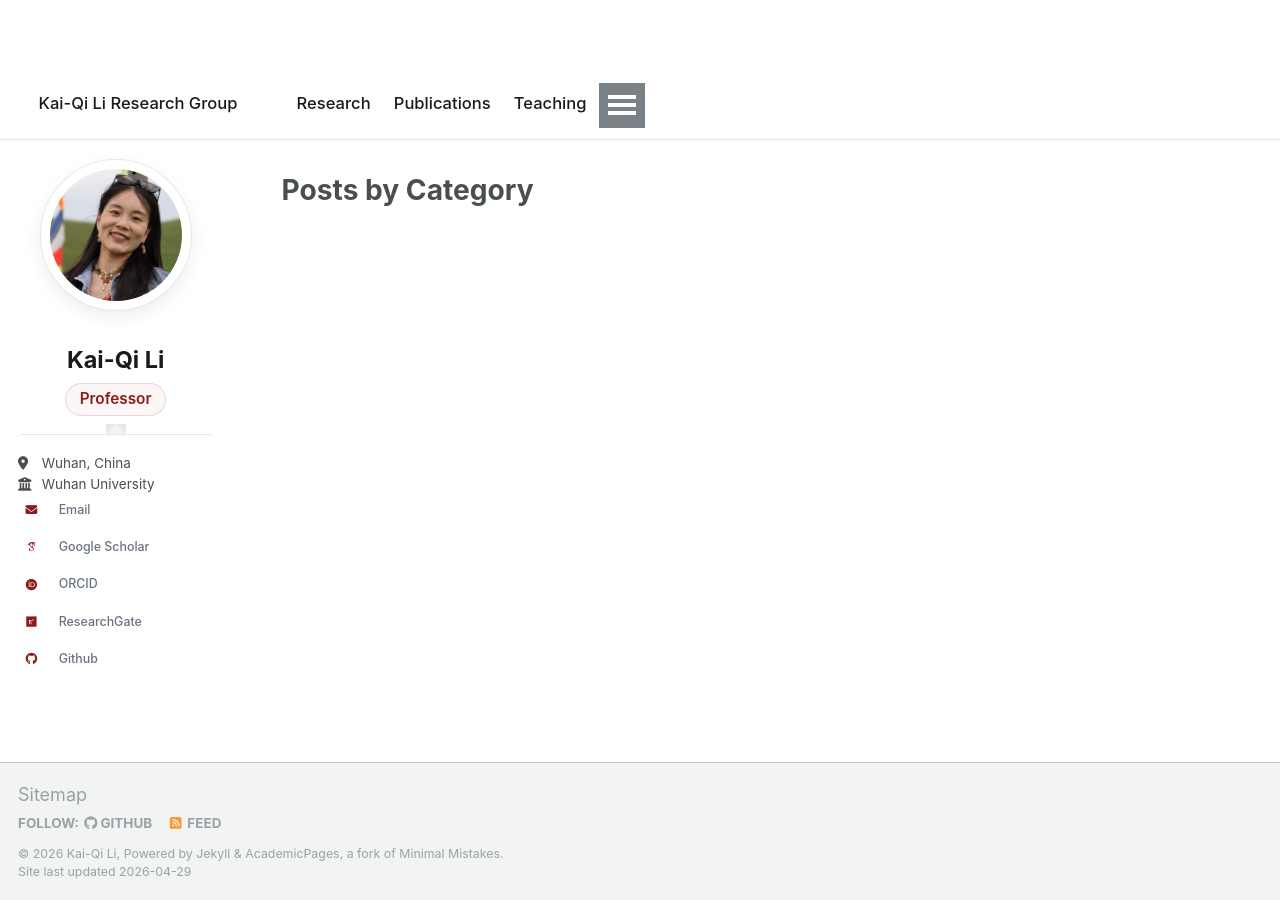
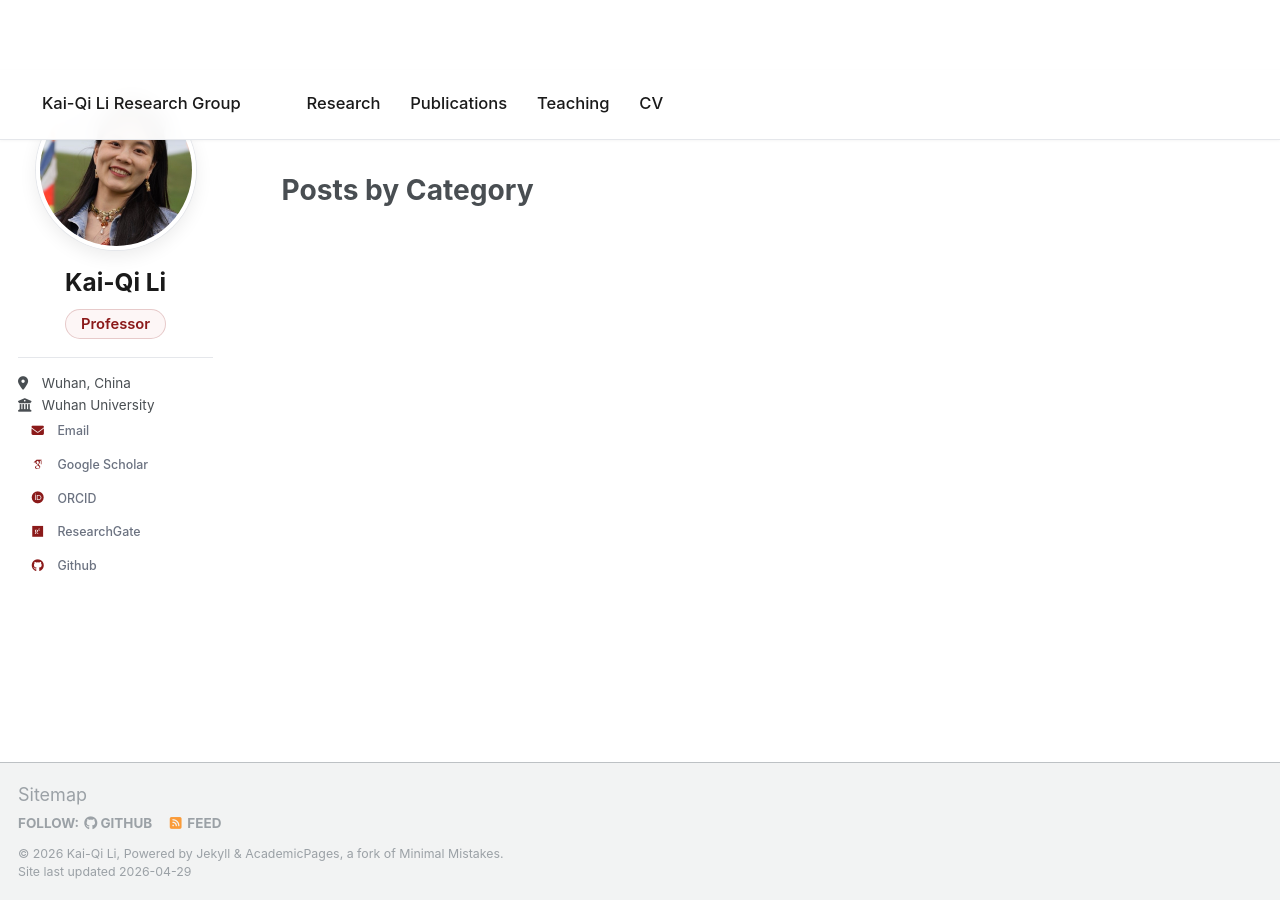
Before and after one commit to kqceeli/kqceeli.github.io, a Jekyll site: the page built from _pages/category-archive.html, in a window 1280 px wide. Built offline with Jekyll 4.4.1, drawn with Linux system fonts in a browser that asks for light colours; some web fonts are replaced.

Commit message:
Update custom.html

```diff
--- a/_includes/head/custom.html
+++ b/_includes/head/custom.html
@@ -34,7 +34,7 @@
 <!--  自定义样式:顶部导航 + 左侧侧边栏            -->
 <!-- ============================================= -->
 <!-- ============================================= -->
-<!--  自定义样式:顶部导航 + 左侧侧边栏(修复版)   -->
+<!--  自定义样式:顶部导航 + 左侧侧边栏(终极版)   -->
 <!-- ============================================= -->
 <style>
   /* ========== 全局变量 ========== */
@@ -66,7 +66,7 @@
 
   /* —— 站点标题 —— */
   .site-title {
-    font-size: 1.1em !important;
+    font-size: 1.08em !important;
     font-weight: 700 !important;
     color: var(--brand) !important;
     letter-spacing: -0.01em !important;
@@ -76,22 +76,48 @@
     color: var(--brand-hover) !important;
   }
 
-  /* —— 关键修复:防止菜单折叠成 X 号 —— */
+  /* ========== 关键:强制显示所有菜单 ========== */
   .greedy-nav {
     background: transparent !important;
+    flex-wrap: nowrap !important;
   }
 
+  /* 所有菜单项始终可见 */
+  .greedy-nav .visible-links {
+    display: flex !important;
+    flex-wrap: nowrap !important;
+    overflow: visible !important;
+  }
+
+  /* 彻底隐藏折叠按钮(那个灰方块) */
+  .greedy-nav__toggle,
+  .greedy-nav button {
+    display: none !important;
+    visibility: hidden !important;
+    width: 0 !important;
+    height: 0 !important;
+  }
+
+  /* 隐藏折叠菜单(不让它弹出) */
+  .greedy-nav .hidden-links {
+    display: none !important;
+    visibility: hidden !important;
+  }
+
+  /* —— 菜单项样式 + 悬浮效果 —— */
   .greedy-nav a {
+    position: relative !important;
     color: var(--text-dark) !important;
     font-size: 0.92em !important;
     font-weight: 500 !important;
-    padding: 0.5em 0.7em !important;     /* ← 缩小 padding,避免溢出折叠 */
-    margin: 0 !important;
-    position: relative !important;
-    transition: color 0.2s ease !important;
+    padding: 0.5em 0.8em !important;
+    margin: 0 0.1em !important;
+    border-radius: 6px !important;
     background: transparent !important;
+    transition: color 0.25s ease, background 0.25s ease !important;
   }
 
+  /* 悬浮下划线 */
   .greedy-nav a::after {
     content: "";
     position: absolute;
@@ -100,178 +126,200 @@
     width: 0;
     height: 2px;
     background: var(--brand);
-    transition: width 0.25s ease;
+    transition: width 0.3s ease;
     transform: translateX(-50%);
     border-radius: 2px;
   }
 
   .greedy-nav a:hover {
     color: var(--brand) !important;
-    background: transparent !important;
+    background: var(--brand-light) !important;
   }
 
   .greedy-nav a:hover::after {
     width: 60%;
   }
 
-  /* 隐藏溢出按钮(那个 X) */
-  .greedy-nav__toggle {
-    display: none !important;
+  /* 当前页高亮 */
+  .greedy-nav a.active,
+  .greedy-nav a[aria-current="page"] {
+    color: var(--brand) !important;
+    font-weight: 600 !important;
   }
 
-  /* 让所有菜单项始终可见,不要折叠 */
-  .greedy-nav .visible-links {
-    flex-wrap: nowrap !important;
+  .greedy-nav a.active::after,
+  .greedy-nav a[aria-current="page"]::after {
+    width: 60%;
   }
 
-  .greedy-nav .hidden-links {
-    display: none !important;
+  /* ========== 2. 左侧侧边栏(完全重构对齐) ========== */
+
+  /* 整个 sidebar 变成一列弹性布局 */
+  .sidebar {
+    display: flex !important;
+    flex-direction: column !important;
+    align-items: stretch !important;
+    padding: 0 !important;
   }
 
-  /* ========== 2. 左侧侧边栏 ========== */
-
-  /* —— 关键:把整个 sidebar 包成一张卡片 —— */
-  .sidebar.sticky,
-  .sidebar {
+  .sidebar.sticky {
     top: 5em !important;
   }
 
-  .author__avatar,
-  .author__content,
-  .author__urls-wrapper {
-    background: #ffffff;
-  }
-
-  /* 用一个统一容器把头像/姓名/链接全包起来 */
-  .sidebar > .author__avatar {
-    background: #fff !important;
-    padding: 1.5em 1.2em 0.5em !important;
-    border-radius: 14px 14px 0 0 !important;
-    border: 1px solid var(--border-light) !important;
-    border-bottom: none !important;
-    margin-bottom: 0 !important;
+  /* 头像容器 */
+  .sidebar .author__avatar {
     display: flex !important;
     justify-content: center !important;
-  }
-
-  .sidebar > .author__content {
-    background: #fff !important;
-    padding: 0.8em 1.2em 0.5em !important;
-    border-left: 1px solid var(--border-light) !important;
-    border-right: 1px solid var(--border-light) !important;
+    align-items: center !important;
+    width: 100% !important;
+    padding: 0 !important;
+    margin: 0 0 1em 0 !important;
     text-align: center !important;
   }
 
-  .sidebar > .author__urls-wrapper {
-    background: #fff !important;
-    padding: 0.5em 1.2em 1.4em !important;
-    border-radius: 0 0 14px 14px !important;
-    border: 1px solid var(--border-light) !important;
-    border-top: none !important;
-    box-shadow: 0 4px 12px rgba(0, 0, 0, 0.04) !important;
-  }
-
-  /* —— 头像 —— */
+  /* 头像图片 */
   .sidebar .author__avatar img {
-    max-width: 150px !important;
-    width: 150px !important;
-    height: 150px !important;
+    max-width: 160px !important;
+    width: 160px !important;
+    height: 160px !important;
     border-radius: 50% !important;
     border: 4px solid #fff !important;
     box-shadow: 0 0 0 1px var(--border-light),
                 0 6px 18px rgba(0, 0, 0, 0.08) !important;
     object-fit: cover !important;
+    margin: 0 auto !important;
+    transition: transform 0.3s ease !important;
   }
 
-  /* —— 姓名 —— */
+  .sidebar .author__avatar img:hover {
+    transform: scale(1.03);
+  }
+
+  /* 内容区(姓名+Bio)整体居中 */
+  .sidebar .author__content {
+    width: 100% !important;
+    text-align: center !important;
+    padding: 0 !important;
+    margin: 0 0 1em 0 !important;
+  }
+
+  /* 姓名 */
   .sidebar .author__name {
-    font-size: 1.3em !important;
+    font-size: 1.35em !important;
     font-weight: 700 !important;
     color: var(--text-dark) !important;
-    margin: 0 0 0.4em 0 !important;
+    margin: 0 0 0.5em 0 !important;
+    padding: 0 !important;
     text-align: center !important;
+    line-height: 1.2 !important;
   }
 
-  /* —— Bio 徽章 —— */
+  /* Bio 徽章 */
+  .sidebar .author__bio,
   .author__bio {
     display: inline-block !important;
-    padding: 0.2em 0.85em !important;
+    padding: 0.25em 1em !important;
     background: var(--brand-light) !important;
     color: var(--brand) !important;
+    border: 1px solid rgba(139, 26, 26, 0.2) !important;
     border-radius: 999px !important;
     font-size: 0.82em !important;
     font-weight: 600 !important;
-    margin: 0 auto !important;
+    margin: 0 !important;
     text-align: center !important;
-    border: 1px solid rgba(139, 26, 26, 0.15) !important;
+    line-height: 1.4 !important;
   }
 
-  /* —— 链接列表:去掉所有边框,改为干净列表 —— */
-  .author__urls {
+  /* 链接容器 */
+  .sidebar .author__urls-wrapper {
+    width: 100% !important;
+    padding: 0 !important;
+    margin: 0 !important;
+  }
+
+  /* 分隔线 */
+  .sidebar .author__urls-wrapper::before {
+    content: "";
+    display: block;
+    width: 100%;
+    height: 1px;
+    background: var(--border-light);
+    margin-bottom: 0.8em;
+  }
+
+  /* 链接列表 */
+  .sidebar .author__urls {
     padding: 0 !important;
     margin: 0 !important;
     list-style: none !important;
     border: none !important;
-    background: transparent !important;
+    width: 100% !important;
   }
 
-  .author__urls::before {
-    content: "";
-    display: block;
-    height: 1px;
-    background: var(--border-light);
-    margin-bottom: 0.6em;
+  .sidebar .author__urls li {
+    padding: 0 !important;
+    margin: 0 0 0.15em 0 !important;
+    border: none !important;
+    background: transparent !important;
+    list-style: none !important;
   }
 
-  .author__urls li {
-    padding: 0 !important;
-    margin: 0 !important;
-    border: none !important;
-    background: transparent !important;
-  }
-
-  .author__urls li a {
-    display: flex !important;
+  /* 单个链接:用 grid 强制对齐图标 */
+  .sidebar .author__urls li a {
+    display: grid !important;
+    grid-template-columns: 22px 1fr !important;  /* 图标固定22px + 文字 */
     align-items: center !important;
     gap: 0.7em !important;
-    padding: 0.45em 0.6em !important;
+    padding: 0.5em 0.7em !important;
     color: var(--text-muted) !important;
-    font-size: 0.9em !important;
+    font-size: 0.92em !important;
     font-weight: 500 !important;
     border-radius: 6px !important;
     text-decoration: none !important;
     transition: all 0.2s ease !important;
     background: transparent !important;
+    line-height: 1.3 !important;
   }
 
-  .author__urls li a i,
-  .author__urls li a .fa,
-  .author__urls li a .fab,
-  .author__urls li a .fas,
-  .author__urls li a .ai {
-    width: 18px !important;
+  /* 图标统一对齐 */
+  .sidebar .author__urls li a i,
+  .sidebar .author__urls li a .fa,
+  .sidebar .author__urls li a .fab,
+  .sidebar .author__urls li a .fas,
+  .sidebar .author__urls li a .far,
+  .sidebar .author__urls li a .ai {
+    width: 22px !important;
     text-align: center !important;
     color: var(--brand) !important;
-    font-size: 0.95em !important;
+    font-size: 1em !important;
+    margin: 0 !important;
+    padding: 0 !important;
     transition: transform 0.2s !important;
+    display: inline-flex !important;
+    justify-content: center !important;
+    align-items: center !important;
   }
 
-  .author__urls li a:hover {
+  /* 悬浮效果 */
+  .sidebar .author__urls li a:hover {
     color: var(--brand) !important;
     background: var(--brand-light) !important;
+    transform: translateX(4px);
   }
 
-  .author__urls li a:hover i,
-  .author__urls li a:hover .fa,
-  .author__urls li a:hover .fab,
-  .author__urls li a:hover .fas,
-  .author__urls li a:hover .ai {
+  .sidebar .author__urls li a:hover i,
+  .sidebar .author__urls li a:hover .fa,
+  .sidebar .author__urls li a:hover .fab,
+  .sidebar .author__urls li a:hover .fas,
+  .sidebar .author__urls li a:hover .far,
+  .sidebar .author__urls li a:hover .ai {
     transform: scale(1.15);
   }
 
-  /* —— 隐藏 Follow 按钮 —— */
+  /* 隐藏 Follow 按钮 */
   .author__urls-wrapper > button,
-  .btn--inverse {
+  .btn--inverse,
+  .author__urls-wrapper > .btn {
     display: none !important;
   }
 
@@ -285,12 +333,26 @@
     }
     .greedy-nav a {
       padding: 0.4em 0.5em !important;
-      font-size: 0.85em !important;
+      font-size: 0.82em !important;
     }
     .sidebar .author__avatar img {
-      max-width: 110px !important;
-      width: 110px !important;
-      height: 110px !important;
+      max-width: 120px !important;
+      width: 120px !important;
+      height: 120px !important;
+    }
+  }
+
+  /* 极窄屏幕(<500px)才允许折叠菜单 */
+  @media (max-width: 500px) {
+    .greedy-nav__toggle {
+      display: inline-block !important;
+      visibility: visible !important;
+      width: auto !important;
+      height: auto !important;
+    }
+    .greedy-nav .hidden-links {
+      display: block !important;
+      visibility: visible !important;
     }
   }
 </style>
```
